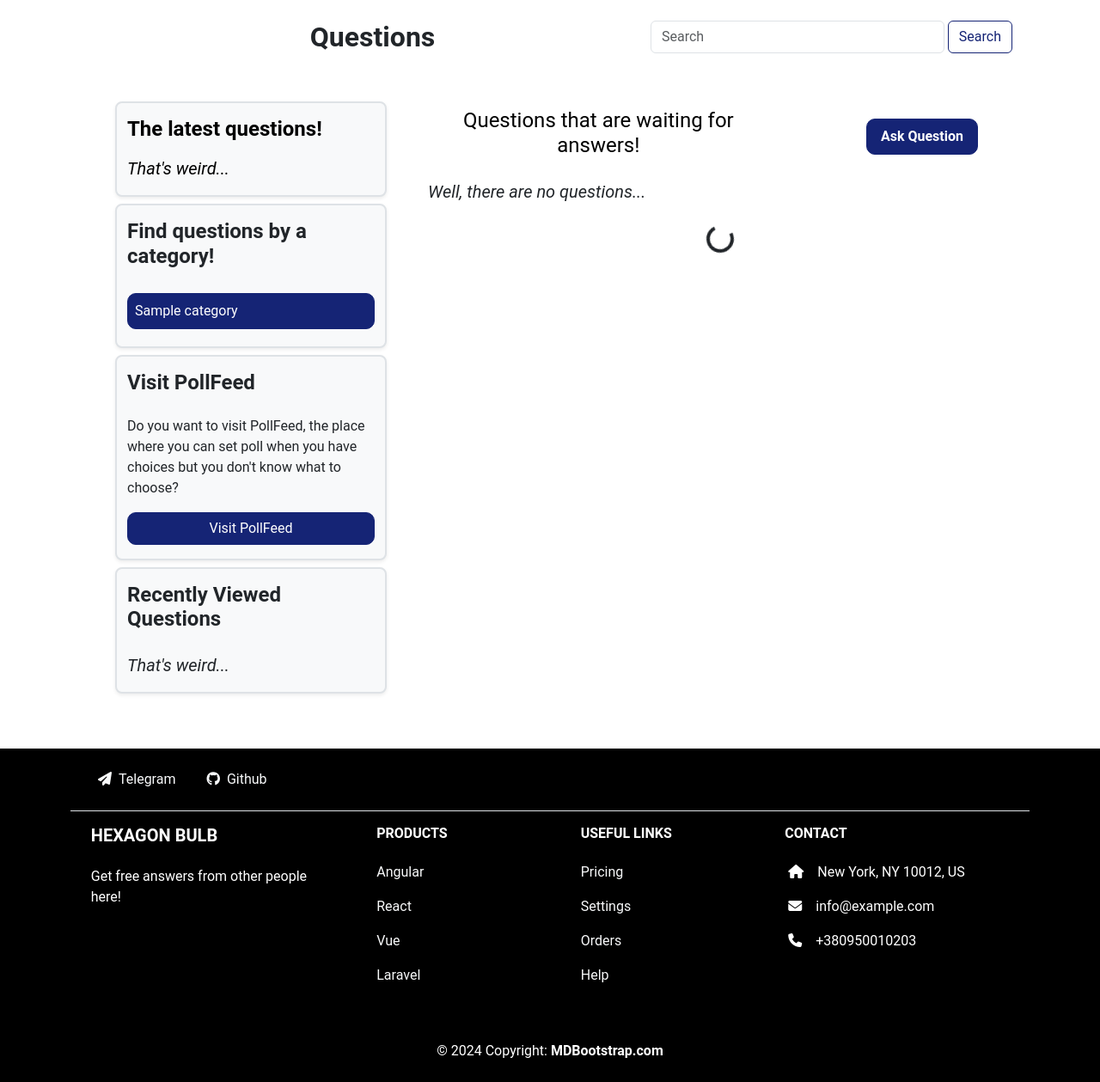
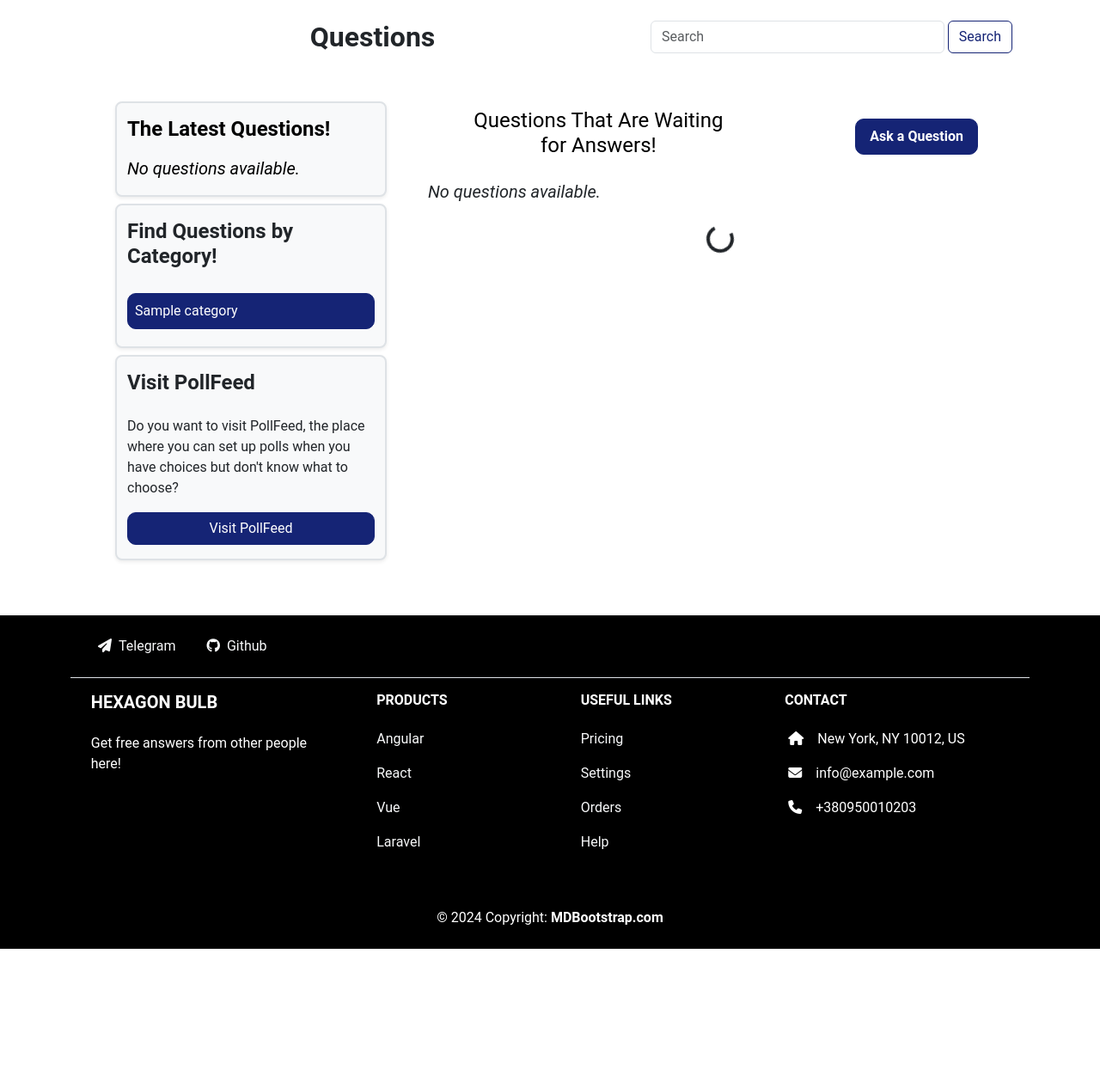
Before and after one commit to alter703/project-hexagon-bulb-site, a Django app: page /question-hub/ in a window 1280 px wide. Shown: the part 96-1355 px from the top of the page at 86% size. After the commit the page ends 1200 px from the top, so only its background shows below. Run offline with Django 5.2, Linux system fonts and the light colour scheme; tables that the repository leaves empty hold one stand-in row (values such as "Sample post"); some libraries are stand-ins or nearby versions.

Commit message:
Just update a templates.

```diff
--- a/apps/questionHub/templates/questionHub/index.html
+++ b/apps/questionHub/templates/questionHub/index.html
@@ -20,15 +20,15 @@
     <div class="row gx-5">
       <div class="col-12 col-md-4 my-2">
         <div class="container py-3 text-black border border-2 rounded-3 shadow-sm bg-light">
-          <h2 class="fw-bolder fs-4 mb-3">The latest questions!</h2>
+          <h2 class="fw-bolder fs-4 mb-3">The Latest Questions!</h2>
           {% for question in latest_questions %}
             {% include 'questionHub/includes/question_card_mini.html' %}
           {% empty %}
-            <div class="fs-5 fst-italic">That's weird...</div>
+            <div class="fs-5 fst-italic">No questions available.</div>
           {% endfor %}
         </div>
         <div class="container rounded-3 py-3 my-2 border border-2 shadow-sm bg-light">
-          <h2 class="fw-bolder fs-4 mb-4">Find questions by a category!</h2>
+          <h2 class="fw-bolder fs-4 mb-4">Find Questions by Category!</h2>
           {% for category in categories %}
             <a href="{% url 'questionHub:select-category' category.id %}">
               <div class="btn btn-primary p-2 my-1 w-100 text-start">{{ category.name }}</div>
@@ -37,31 +37,33 @@
         </div>
         <div class="container rounded-3 py-3 my-2 border border-2 shadow-sm bg-light">
           <h2 class="fw-bolder fs-4 mb-4">Visit PollFeed</h2>
-          <p>Do you want to visit PollFeed, the place where you can set poll when you have choices but you don't know what to choose?</p>
+          <p>Do you want to visit PollFeed, the place where you can set up polls when you have choices but don't know what to choose?</p>
           <a href="{% url 'pollFeed:index' %}">
             <div class="btn btn-primary w-100">Visit PollFeed</div>
           </a>
         </div>
+        {% if recently_viewed_questions %}
         <div class="container rounded-3 py-3 my-2 border border-2 shadow-sm bg-light">
           <h2 class="fw-bolder fs-4 mb-4">Recently Viewed Questions</h2>
           {% for question in recently_viewed_questions %}
             {% include 'questionHub/includes/question_card_mini.html' %}
           {% empty %}
-            <div class="fs-5 fst-italic">That's weird...</div>
+            <div class="fs-5 fst-italic">No recently viewed questions.</div>
           {% endfor %}
         </div>
+        {% endif %}
       </div>
       <div class="col-12 col-md-8">
         <div class="container px-4 text-center text-black">
           <div class="row gx-5 align-items-center">
             <div class="col-12 col-md-7">
               <div class="p-3">
-                <h2 class="fs-4 fw-normal">Questions that are waiting for answers!</h2>
+                <h2 class="fs-4 fw-normal">Questions That Are Waiting for Answers!</h2>
               </div>
             </div>
             <div class="col-12 col-md-5">
               <div class="p-3 d-flex justify-content-end">
-                <a href="{% url 'questionHub:ask' %}" class="btn btn-primary fw-bold btn-lg fs-6">Ask Question</a>
+                <a href="{% url 'questionHub:ask' %}" class="btn btn-primary fw-bold btn-lg fs-6">Ask a Question</a>
               </div>
             </div>
           </div>
@@ -73,9 +75,9 @@
             </div>
           {% empty %}
             {% if query %}
-              <div class="fs-5 fst-italic">Questions not found</div>
+              <div class="fs-5 fst-italic">No questions found.</div>
             {% else %}
-              <div class="fs-5 fst-italic">Well, there are no questions...</div>
+              <div class="fs-5 fst-italic">No questions available.</div>
             {% endif %}
           {% endfor %}
         </div>
@@ -91,6 +93,7 @@
     {% endif %}
   </div>
 </div>
+
 
 <script src="{% static 'js/jquery.waypoints.min.js' %}"></script>
 <script src="{% static 'js/infinite.min.js' %}"></script>
--- a/apps/questionHub/views.py
+++ b/apps/questionHub/views.py
@@ -2,7 +2,7 @@ from django.contrib import messages
 from django.http import JsonResponse
 from django.shortcuts import redirect, render, get_object_or_404
 from django.views.generic import ListView, DetailView, UpdateView, CreateView, View, DeleteView
-from django.contrib.auth.mixins import LoginRequiredMixin
+from django.contrib.auth.mixins import LoginRequiredMixin, PermissionRequiredMixin
 from django.urls import reverse_lazy
 
 from .models import Question, Answer, Category
```
Also changed, not shown: apps/pollFeed/templates/pollFeed/detail.html (+9 -8 lines), apps/pollFeed/templates/pollFeed/index.html (+7 -6 lines), apps/questionHub/templates/questionHub/detail.html (+30 -18 lines).
